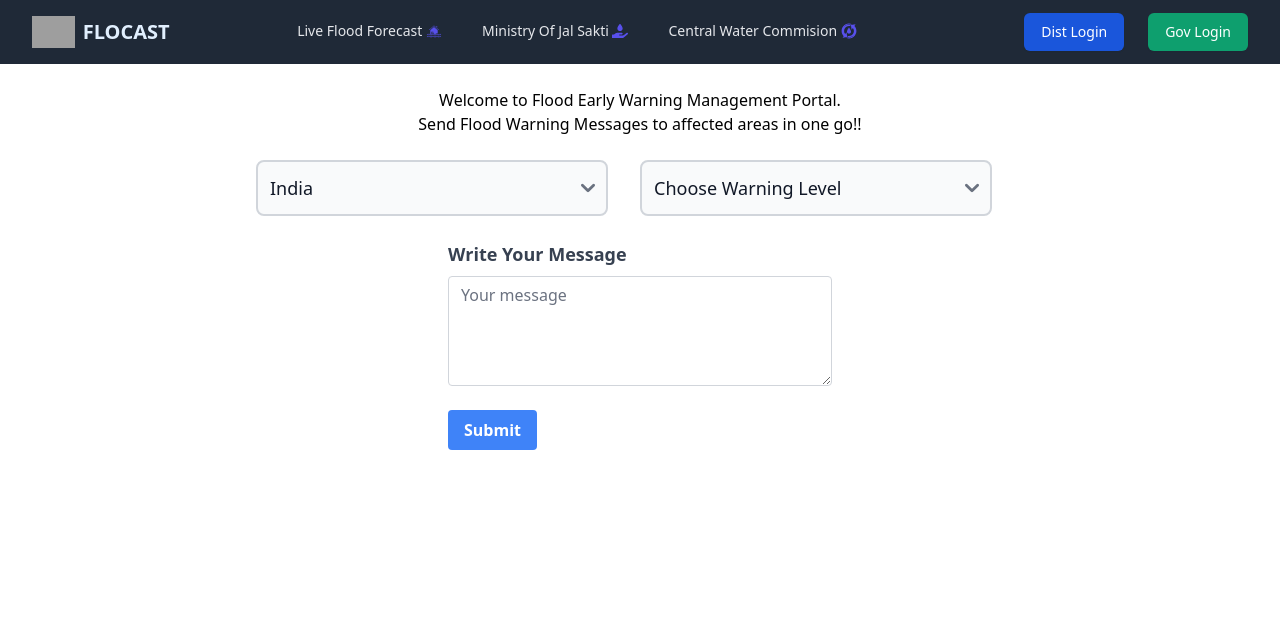
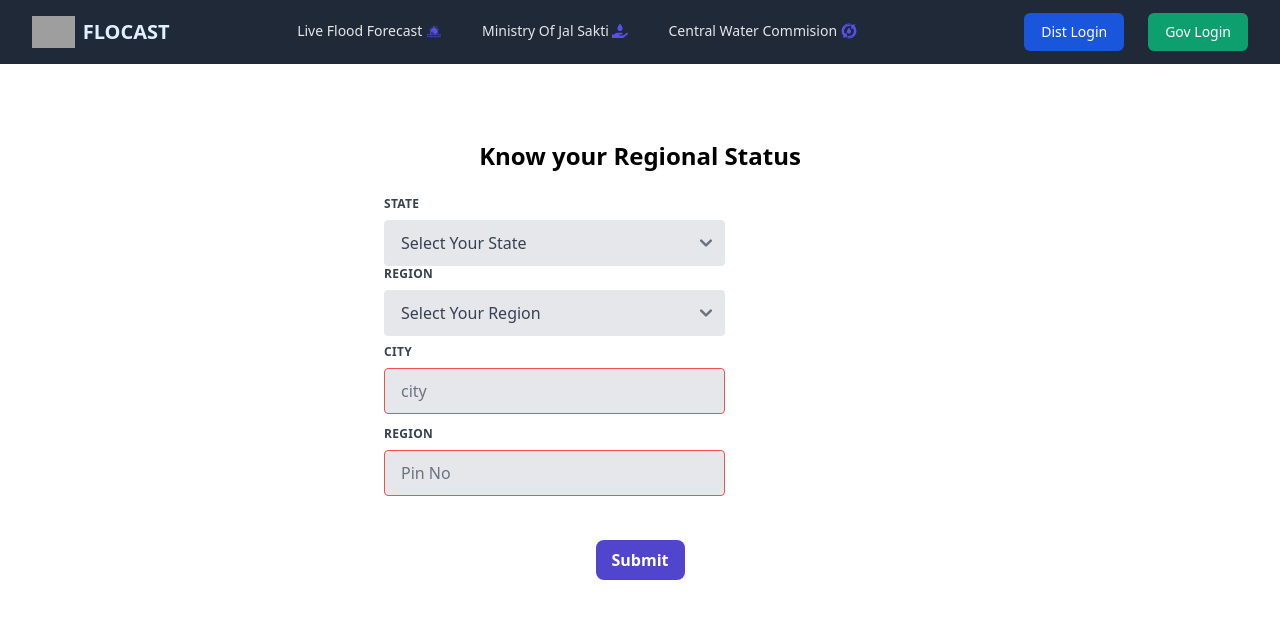
Before and after one commit to nmbaibhab/Flocast-SIH, a React (Create React App) app: page /home in a window 1280 px wide. Before the commit this address led to /sendFloodMsg. Shown: the top 618 px of the page. Built offline with nearby package versions, Linux system fonts and the light colour scheme; grey boxes are pictures that could not be loaded.

Commit message:
Home And Feed Created

```diff
--- a/src/App.js
+++ b/src/App.js
@@ -5,6 +5,8 @@ import SendFloodMsgPage from './pages/SendFloodMsgPage';
 import DistLoginPage from './pages/DistLoginPage';
 import GovLoginPage from './pages/GovLoginPage';
 import GeoImageUploadPage from "./pages/GeoImageUploadPage";
+import HomePage from "./pages/HomePage";
+import FeedPage from "./pages/FeedPage";
 
 function App() {
   return (
@@ -15,9 +17,12 @@ function App() {
         <Route exact path="/distLogin" element={<DistLoginPage />}></Route>
         <Route exact path="/govLogin" element={<GovLoginPage />}></Route>
         <Route exact path="/imgUpload" element={<GeoImageUploadPage />}></Route>
+        <Route exact path="/home" element={<HomePage />}></Route>
+        <Route exact path="/feed" element={<FeedPage />}></Route>
         <Route
           path="*"
-          element={<Navigate to="/sendFloodMsg" replace />}
+          // element={<Navigate to="/feed" replace />}
+          element={<Navigate to="/home" replace />}
         />
       </Routes>
     </BrowserRouter>
--- /dev/null
+++ b/src/components/Feed.jsx
@@ -0,0 +1,58 @@
+import React from "react";
+
+const Feed = () => {
+    return (
+        <>  <div className="flex flex-col space-y-6">
+            <div className="text-xl font-bold">Your region:</div>
+
+            <div class="grid cols-1 md:grid-cols-3 justify-items-center">
+                <div class="py-10">
+                    <div class="rounded-md overflow-hidden shadow-lg max-w-sm">
+                        <img src="https://source.unsplash.com/random/350x200/?mountain" alt="snow-covered-mountain-during-sunrise" class="w-full" />
+                        <div class="px-6 py-3 bg-slate-200">
+                            <div class="font-bold text-xl mb-2">Mountain</div>
+                            <p class="text-gray-600 mb-2">Lorem ipsum dolor sit amet consectetur adipisicing elit. Ducimus molestiae quisquam laboriosam
+                                incidunt aspernatur adipisci,
+                                dignissimos eum. Dolorem, exercitationem aspernatur!</p>
+                            <div class="grid grid-cols-3 gap-3">
+                                <span class="bg-slate-400 text-black font-semibold px-2 py-2  rounded-md text-center">#cloud</span>
+                                <span class="bg-slate-400 text-black font-semibold px-2 py-2  rounded-md text-center">#chill</span>
+                                <span class="bg-slate-400 text-black font-semibold px-2  py-2 rounded-md text-center">#climbing</span>
+                            </div>
+                        </div>
+                    </div>
+                </div>
+                <div class="py-10">
+                    <div class="rounded-md overflow-hidden shadow-lg max-w-sm">
+                        <img src="https://source.unsplash.com/random/350x200/?night" alt="snow-covered-mountain-during-sunrise" class="w-full" />
+                        <div class="px-6 py-3 bg-slate-200">
+                            <div class="font-bold text-xl mb-2">Nights</div>
+                            <p class="text-gray-600 mb-2">Lorem ipsum dolor sit amet consectetur adipisicing elit. Ducimus molestiae quisquam laboriosam
+                                incidunt aspernatur adipisci,
+                                dignissimos eum. Dolorem, exercitationem aspernatur!</p>
+                            <div class="grid grid-cols-3 gap-3">
+                                <span class="bg-slate-400 text-black font-semibold px-2 py-2  rounded-md text-center">#cloud</span>
+                                <span class="bg-slate-400 text-black font-semibold px-2 py-2  rounded-md text-center">#chill</span>
+                                <span class="bg-slate-400 text-black font-semibold px-2  py-2 rounded-md text-center">#climbing</span>
+                            </div>
+                        </div>
+                    </div>
+                </div>
+                <div class="py-10">
+                    <div class="rounded-md overflow-hidden shadow-lg max-w-sm">
+                        <img src="https://source.unsplash.com/random/350x200/?river" alt="snow-covered-mountain-during-sunrise" class="w-full" />
+                        <div class="px-6 py-3 bg-slate-200">
+                            <div class="font-bold text-xl mb-2">River</div>
+                            <p class="text-gray-600 mb-2">Lorem ipsum dolor sit amet consectetur adipisicing elit. Ducimus molestiae quisquam laboriosam
+                                incidunt aspernatur adipisci,
+                                dignissimos eum. Dolorem, exercitationem aspernatur!</p>
+                            <a href="#" className="text-blue-900 font-semibold hover:underline">See more</a>
+                        </div>
+                    </div>
+                </div>
+            </div>
+        </div>
+        </>
+    )
+}
+export default Feed
--- /dev/null
+++ b/src/components/Home.jsx
@@ -0,0 +1,96 @@
+import React from "react";
+
+const Home = () => {
+    return (
+        <>
+            <div className="flex flex-col items-center mt-10 space-y-6 p-9">
+                <div className="header text-2xl font-bold">Know your Regional Status</div>
+                <form className="w-full max-w-lg mx-auto">
+                    <div class="flex flex-wrap mb-2">
+                        <div class="w-full md:w-2/3 mb-6 md:mb-0">
+                            <label
+                                class="block uppercase tracking-wide text-gray-700 text-xs font-bold mb-2"
+                                for="grid-state"
+                            >
+                                State
+                            </label>
+                            <div class="relative">
+                                <select
+                                    class="block appearance-none w-full bg-gray-200 border border-gray-200 text-gray-700 py-3 px-4 pr-8 rounded leading-tight focus:outline-none focus:bg-white focus:border-gray-500"
+                                    id="grid-state"
+                                >
+                                    <option selected>Select Your State</option>
+                                    <option>Odisha </option>
+                                    <option>Kelara</option>
+                                    <option>Uttarkhand</option>
+                                </select>
+                            </div>
+                        </div>
+                        <div class="w-full md:w-2/3 mb-6 md:mb-0">
+                            <label
+                                class="block uppercase tracking-wide text-gray-700 text-xs font-bold mb-2"
+                                for="grid-state"
+                            >
+                                Region
+                            </label>
+                            <div class="relative">
+                                <select
+                                    class="block appearance-none w-full bg-gray-200 border border-gray-200 text-gray-700 py-3 px-4 pr-8 rounded leading-tight focus:outline-none focus:bg-white focus:border-gray-500"
+                                    id="grid-state"
+                                >
+                                    <option selected>Select Your Region</option>
+                                    <option>Region1 </option>
+                                    <option>Region2</option>
+                                    <option>Region3</option>
+                                </select>
+                            </div>
+                        </div>
+                    </div>
+                    <div class="flex flex-wrap mb-2">
+                        <div class="w-full md:w-2/3 mb-6 md:mb-0">
+                            <label
+                                class="block uppercase tracking-wide text-gray-700 text-xs font-bold mb-2"
+                                for="grid-city"
+                            >
+                                City
+                            </label>
+                            <div class="relative">
+                                <input
+                                    class="appearance-none block w-full bg-gray-200 text-gray-700 border border-red-500 rounded py-3 px-4 mb-3 leading-tight focus:outline-none focus:bg-white"
+                                    id="pin"
+                                    type="text"
+                                    placeholder="city"
+                                />
+                            </div>
+                        </div>
+                        <div class="w-full md:w-2/3 mb-6 md:mb-0">
+                            <label
+                                class="block uppercase tracking-wide text-gray-700 text-xs font-bold mb-2"
+                                for="grid-state"
+                            >
+                                Region
+                            </label>
+                            <div class="relative">
+                                <input
+                                    class="appearance-none block w-full bg-gray-200 text-gray-700 border border-red-500 rounded py-3 px-4 mb-3 leading-tight focus:outline-none focus:bg-white"
+                                    id="pin"
+                                    type="number"
+                                    placeholder="Pin No"
+                                />
+                            </div>
+                        </div>
+                    </div>
+                </form>
+                <div className="">
+                    <button
+                        className="bg-indigo-700 text-white font-semibold px-4 py-2 rounded-lg hover:bg-indigo-800"
+                        type="submit"
+                    >
+                        Submit
+                    </button>
+                </div>
+            </div>
+        </>
+    );
+};
+export default Home;
--- /dev/null
+++ b/src/pages/FeedPage.jsx
@@ -0,0 +1,14 @@
+import React from "react";
+import Feed from "../components/Feed";
+import Navbar from "../components/Navbar/Navbar";
+
+const FeedPage = () => {
+  return (
+    <div>
+      <Navbar />
+      <Feed />
+    </div>
+  );
+};
+
+export default FeedPage;
--- /dev/null
+++ b/src/pages/HomePage.jsx
@@ -0,0 +1,14 @@
+import React from "react";
+import Home from "../components/Home";
+import Navbar from "../components/Navbar/Navbar";
+
+const HomePage = () => {
+  return (
+    <div>
+      <Navbar />
+      <Home />
+    </div>
+  );
+};
+
+export default HomePage;
```
